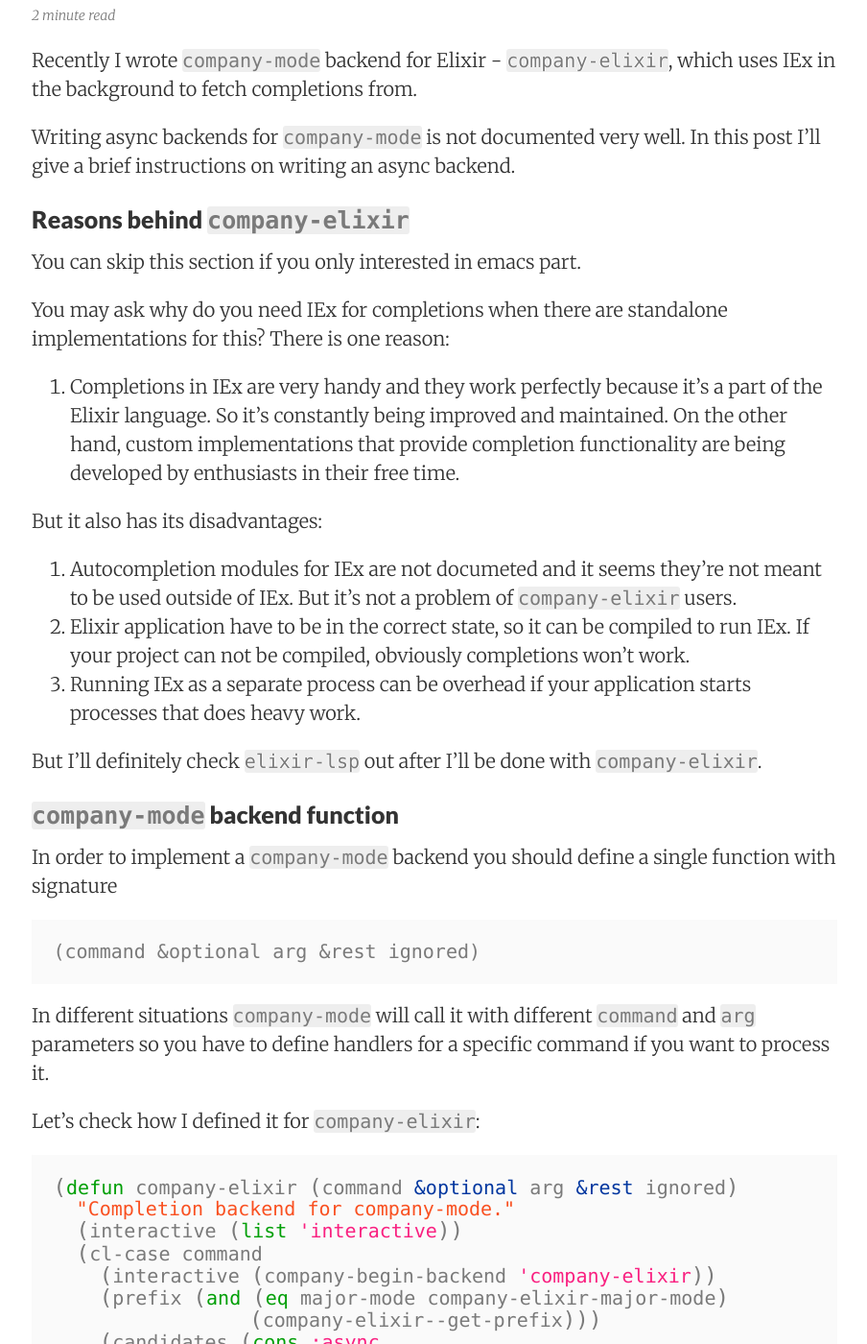
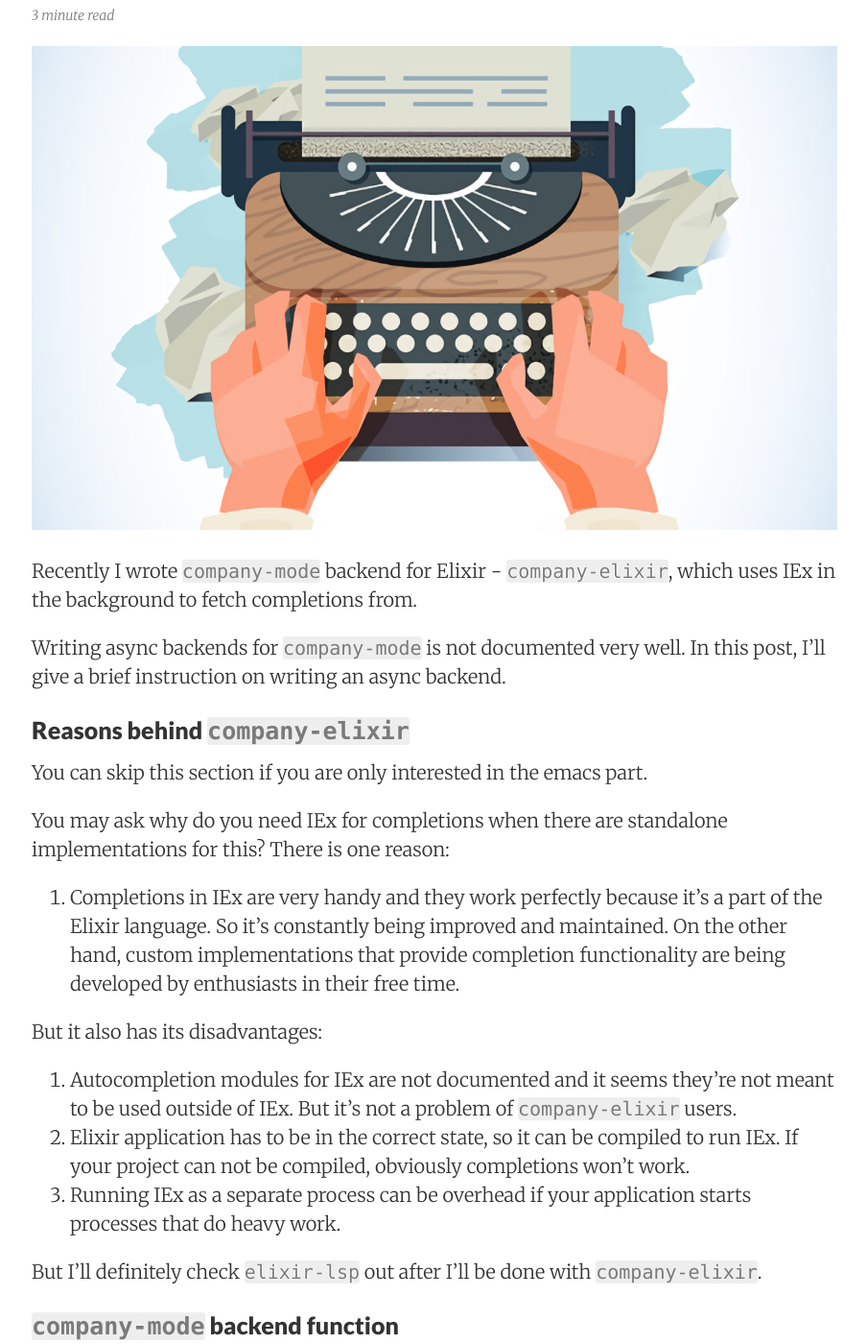
Before and after one commit to ayrat555/ayrat555.github.io, a Jekyll site: the page built from _posts/2020-05-05-async-company-mode-backend.md, in a window 1280 px wide and 1400 px high, scrolled down 429 px. Shown: the whole window at 96% size, without its empty margins (187-1091 px from the left). Built offline with Jekyll 4.4.1, drawn with Linux system fonts in a browser that asks for light colours; nearby versions of some CDN libraries; comment, search, counter and statistics services are not loaded; some of the changed text lies outside the part shown.

Commit message:
finish post

````diff
--- a/_posts/2020-05-05-async-company-mode-backend.md
+++ b/_posts/2020-05-05-async-company-mode-backend.md
@@ -6,13 +6,15 @@
 categories: emacs
 ---
 
+![img](/images/2020-05-05-company.png)
+
 Recently I wrote `company-mode` backend for Elixir - [`company-elixir`](https://github.com/ayrat555/company-elixir), which uses IEx in the background to fetch completions from.
 
-Writing async backends for `company-mode` is not documented very well. In this post I'll give a brief instructions on writing an async backend.
+Writing async backends for `company-mode` is not documented very well. In this post, I'll give a brief instruction on writing an async backend.
 
 ### Reasons behind `company-elixir`
 
-You can skip this section if you only interested in emacs part.
+You can skip this section if you are only interested in the emacs part.
 
 You may ask why do you need IEx for completions when there are standalone implementations for this? There is one reason:
 
@@ -20,15 +22,15 @@
 
 But it also has its disadvantages:
 
-1. Autocompletion modules for IEx are not documeted and it seems they're not meant to be used outside of IEx. But it's not a problem of `company-elixir` users.
-2. Elixir application have to be in the correct state, so it can be compiled to run IEx. If your project can not be compiled, obviously completions won't work.
-3. Running IEx as a separate process can be overhead if your application starts processes that does heavy work.
+1. Autocompletion modules for IEx are not documented and it seems they're not meant to be used outside of IEx. But it's not a problem of `company-elixir` users.
+2. Elixir application has to be in the correct state, so it can be compiled to run IEx. If your project can not be compiled, obviously completions won't work.
+3. Running IEx as a separate process can be overhead if your application starts processes that do heavy work.
 
 But I'll definitely check [`elixir-lsp`](https://github.com/elixir-lsp/elixir-ls) out after I'll be done with `company-elixir`.
 
 ### `company-mode` backend function
 
-In order to implement a `company-mode` backend you should define a single function with signature
+In order to implement a `company-mode` backend, you should define a single function with signature
 
 ```
 (command &optional arg &rest ignored)
@@ -56,29 +58,46 @@
 It defines three handlers:
 
 1. The function has to be interactive and call `company-begin-backend` to init your backend when called interactively.
-2. If command is `prefix`, the function should return the expression that should be completed.
-3. Finally, `candidates` command should return comletions for the expression returned in `prefix`.
+2. If the command is `prefix`, the function should return the expression that will be completed.
+3. Finally, `candidates` command should return completions for the expression returned in `prefix`.
 
 Let's look further into `candidates` handler.
 
 ### Async candidates
 
-To define async fetching of completions we have to return cons of `:async` with the handler lambda which will return candidates, lambda should have a single parameter `callback`. If if wanted to define syncronous handler instead of return cons we could just return completions.
+Steps to define async `company-mode` backend:
 
-Steps to defind async `company-mode` backend:
-1.
+1. To define async fetching of completions we have to return cons of `:async` with the handler lambda which will return candidates, lambda should have a single parameter `callback`. If you wanted to define synchronous handler instead of returning cons you should return just completions.
+
+2. Save the callback that was passed to lambda to a global variable as I did in the example above:
+
+```lisp
+
+(defvar company-elixir--callback nil "Company callback to return candidates to.")
+
+...
+
+(setq company-elixir--callback callback)
+
+...
+
+```
 
 
+Or you can just pass this callback to the function that will return completions.
 
+I used a global variable because I couldn't pass a callback to it since I'm using a separate process to fetch completions, the output from this process is sent to my process filter.
 
-It seems `company-backends` variable documentation is the only documentation peiece for `company-mode`
+You can find more about process filters [here](https://www.gnu.org/software/emacs/manual/html_node/elisp/Filter-Functions.html).
 
+3. Return calculated completions by calling the saved callback with your completions
 
+```lisp
+(funcall company-elixir--callback completions)
+```
 
+### Conclustion
 
-Backend structrure
+Hopefully, this post gave you a basic understanding of async `company-mode` backends.
 
-Code
-
-
-Conclustion
+You can also check `company-backends` variable documentation. It seems like it is the only documentation piece for `company-mode`.
````
Also changed, not shown: images/2020-05-05-company.png (added).
